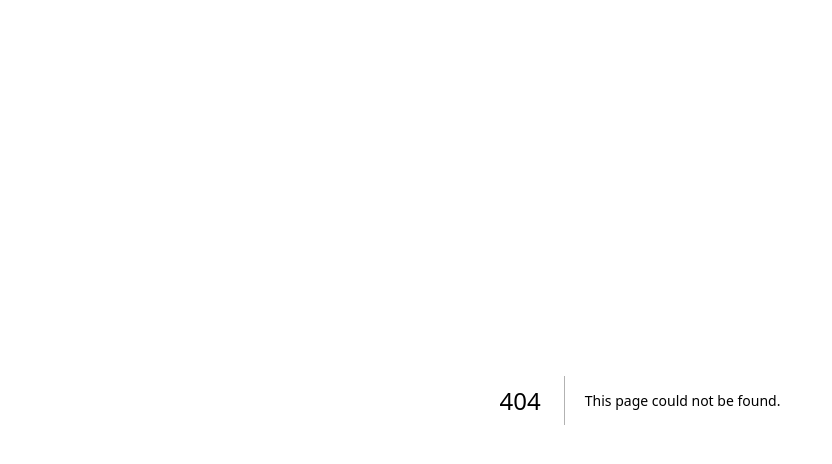
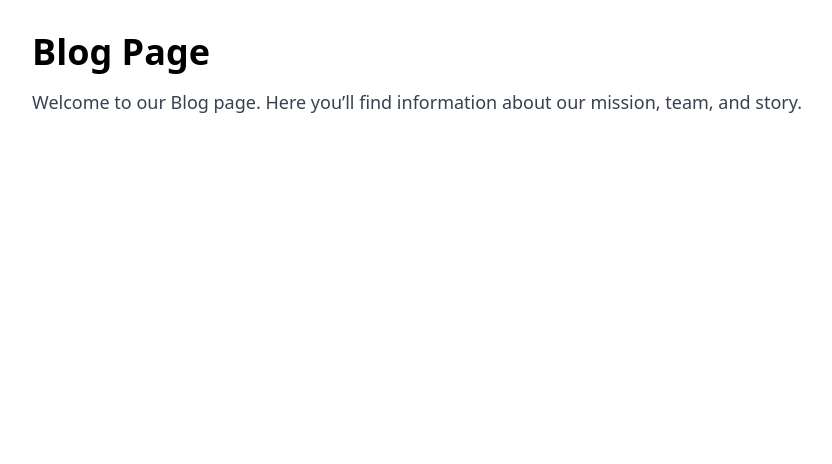
Before and after one commit to Endorze/Yahwehs-Creations, a Next.js app: page /blog in a window 1280 px wide. Before the commit this address had no page. Shown: the top 464 px of the page, without its empty margins (0-832 px from the left). Built offline with nearby package versions, Linux system fonts and the light colour scheme.

Commit message:
feat: Added pages components so we can start building them

```diff
--- /dev/null
+++ b/src/app/aboutus/page.tsx
@@ -0,0 +1,10 @@
+export default function AboutUsPage() {
+  return (
+    <section className="p-8">
+      <h1 className="text-4xl font-bold mb-4">About Us</h1>
+      <p className="text-lg text-gray-700">
+        Welcome to our About Us page. Here you’ll find information about our mission, team, and story.
+      </p>
+    </section>
+  );
+}
--- /dev/null
+++ b/src/app/blog/page.tsx
@@ -0,0 +1,10 @@
+export default function BlogPage() {
+  return (
+    <section className="p-8">
+      <h1 className="text-4xl font-bold mb-4">Blog Page</h1>
+      <p className="text-lg text-gray-700">
+        Welcome to our Blog page. Here you’ll find information about our mission, team, and story.
+      </p>
+    </section>
+  );
+}
```
